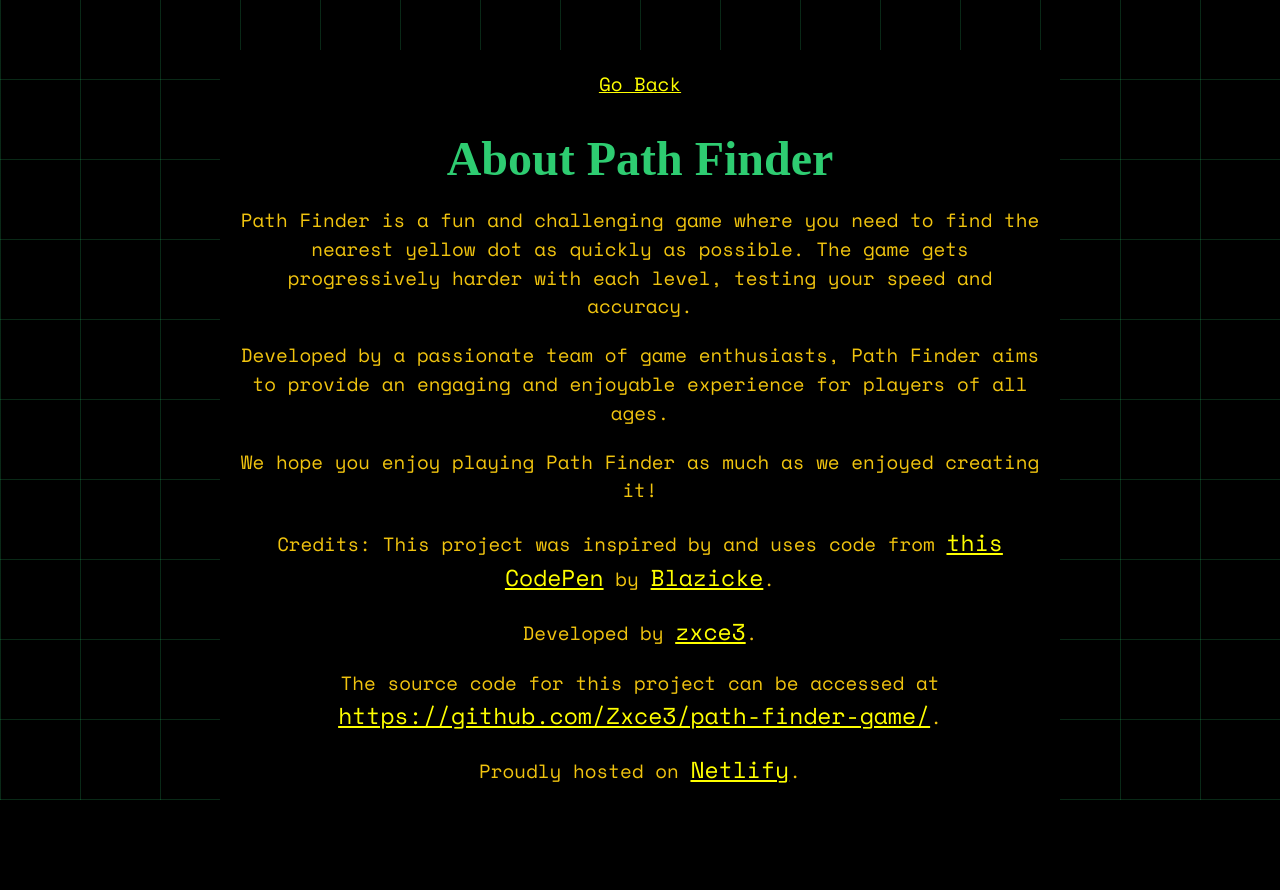
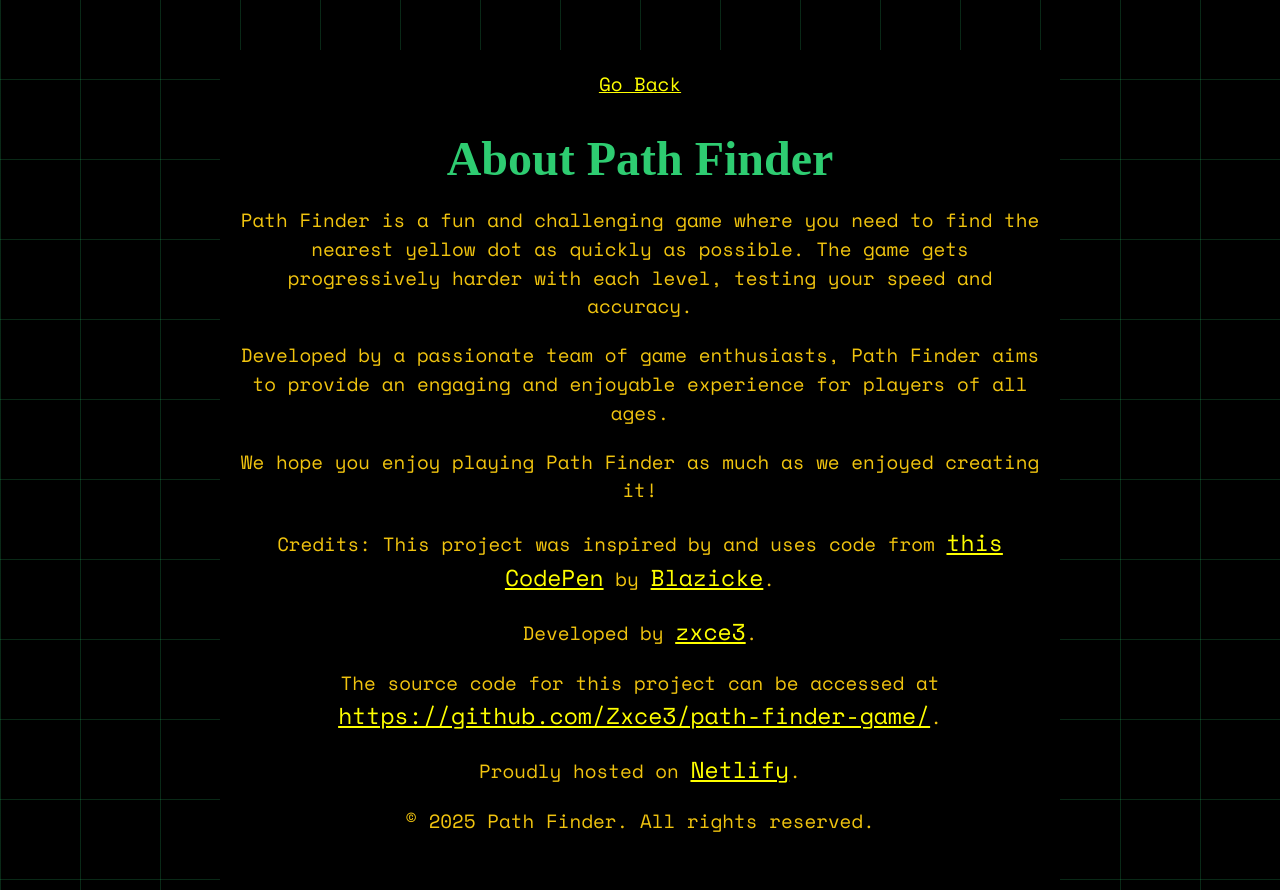
Before and after one commit to Zxce3/path-finder-game, a SvelteKit app: page /about in a window 1280 px wide. Before the commit the page ends 800 px from the top, so only its background shows below. Built offline with nearby package versions, Linux system fonts and the light colour scheme; a web font is replaced by a local one.

Commit message:
Add game-specific container styles and update app structure

```diff
--- a/src/app.css
+++ b/src/app.css
@@ -26,7 +26,13 @@ svg, html, body, #app  {
     width:100%;
     padding:0;
     margin:0;
-    overflow:hidden;
+}
+
+/* Add game-specific container */
+.game-container {
+    overflow: hidden;
+    height: 100%;
+    width: 100%;
 }
 
 svg {position: relative;z-index:1;}
@@ -237,6 +243,8 @@ svg {position: relative;z-index:1;}
     max-width: 800px;
     margin: 50px auto;
     text-align: center;
+    min-height: 100vh;
+    overflow-y: auto;
 }
 
 #about h1 {
--- a/src/routes/+page.svelte
+++ b/src/routes/+page.svelte
@@ -59,7 +59,7 @@
 	/>
 </svelte:head>
 
-<div id="app">
+<div id="app" class="game-container">
 	<div id="score">{$score}</div>
 	<div id="timer">{$timer}</div>
 	<div id="high-score">High Score: {$highScore}</div>
```
